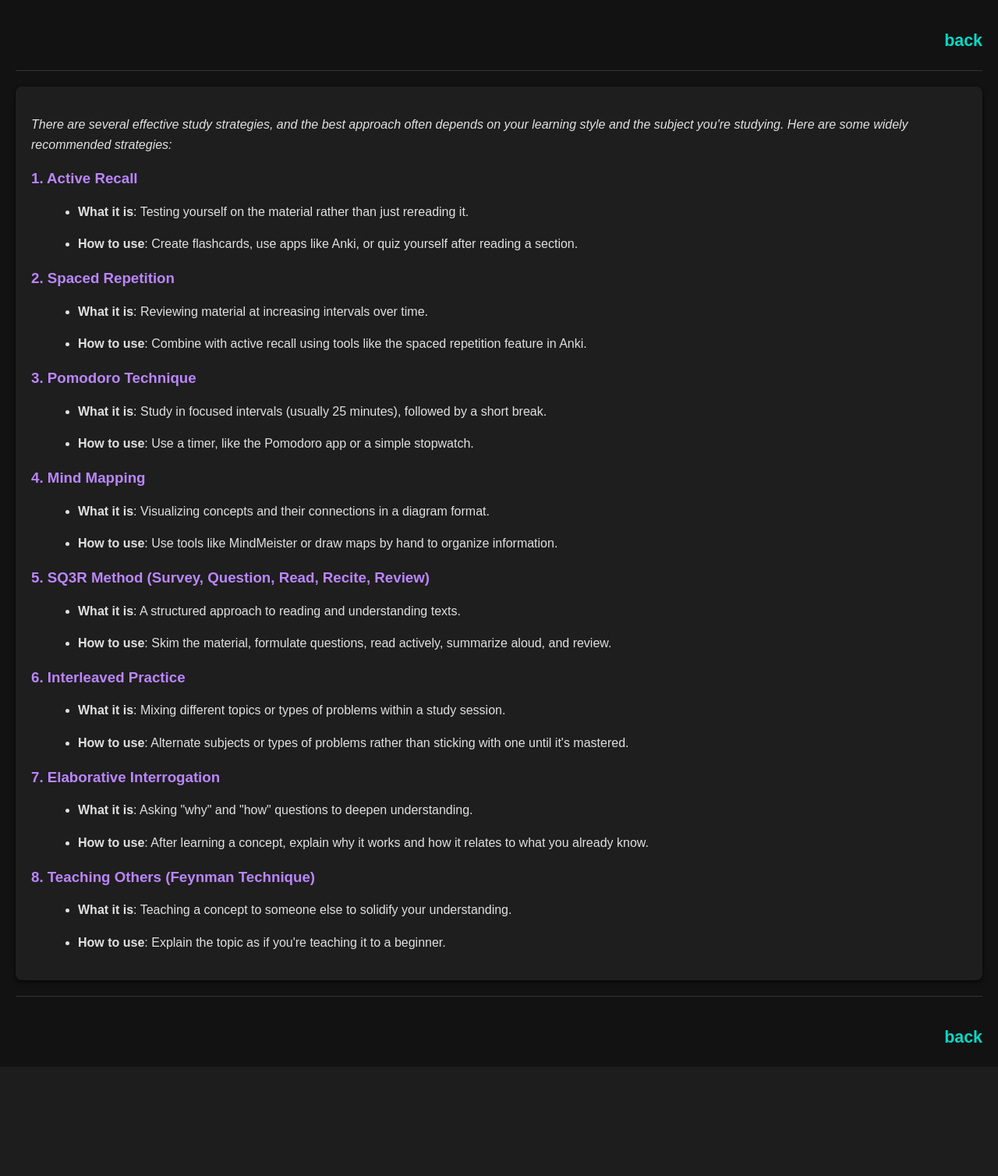
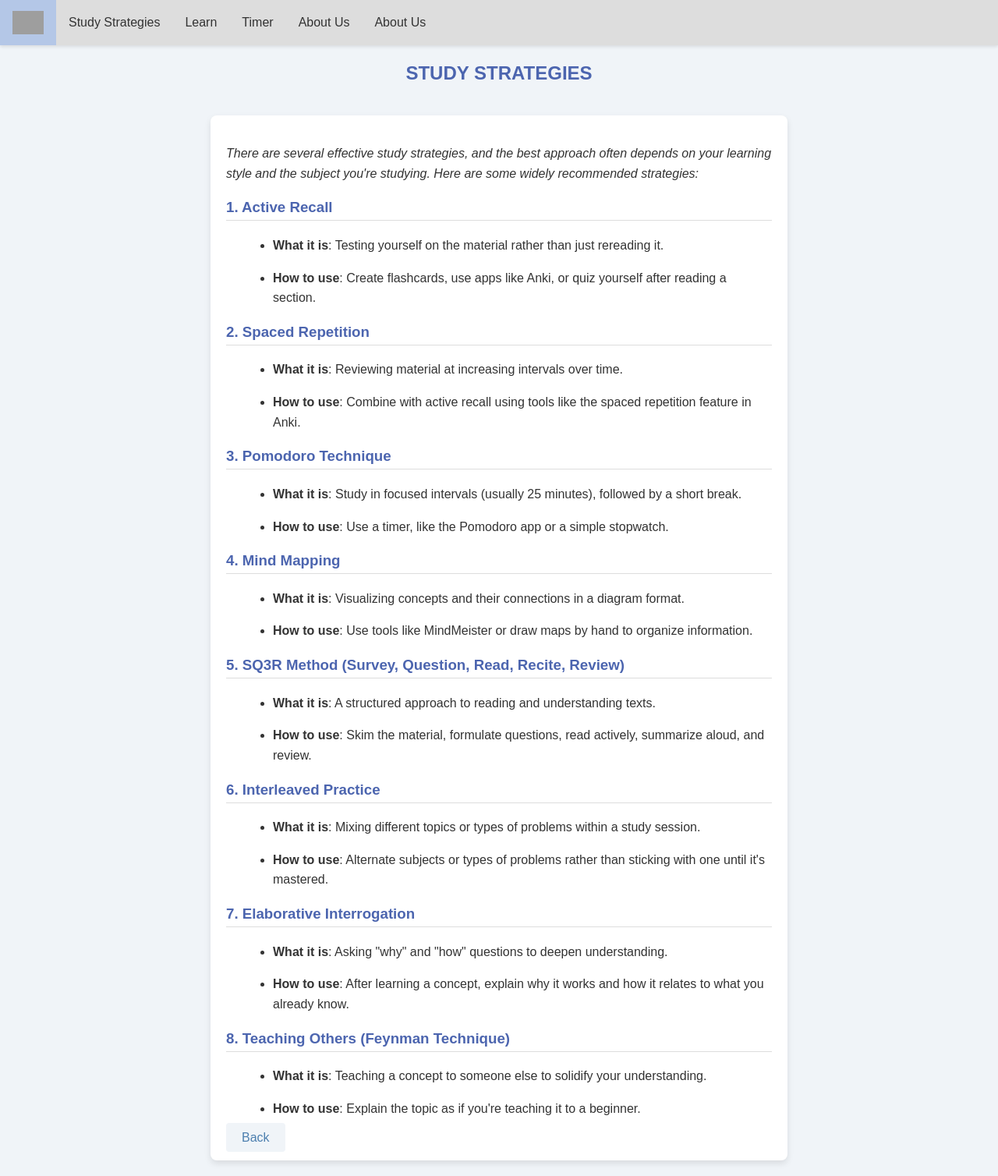
Before and after one commit to Quakerhash/Pomodoro-Timer, a Django app: template templates/Studys.html in a window 1280 px wide. Shown: the whole page at 78% size. Before the commit the page ends 1337 px from the top, so only its background shows below. Run offline with Django 3.2, Linux system fonts and the light colour scheme; the template is opened without the code that fills it, so the values that code supplies are empty; grey boxes are pictures that could not be loaded.

Commit message:
Update Studys.html

```diff
--- a/templates/Studys.html
+++ b/templates/Studys.html
@@ -1,17 +1,95 @@
 {% load static %}
+<!DOCTYPE html>
 <html>
 <head>
+    <meta charset="UTF-8">
+    <meta name="viewport" content="width=device-width, initial-scale=1.0">
+    <title>Study Strategies</title>
     <style>
         body {
             font-family: Arial, sans-serif;
-        margin: 20px;
-        background-color: #121212;
-        color: #e0e0e0;
+            background-color: #f0f4f8;
+            display: flex;
+            justify-content: center;
+            align-items: center;
+            min-height: 100vh;
+            margin: 0;
+            padding: 20px;
+            flex-direction: column;
+            color: #333;
+        }
+
+        /* Navigation Bar Styles */
+        nav {
+            width: 100%;
+            position: fixed;
+            top: 0;
+            left: 0;
+            background-color: #ffffff;
+            box-shadow: 0 2px 4px rgba(0, 0, 0, 0.1);
+            z-index: 100;
+        }
+
+        nav ul {
+            list-style-type: none;
+            margin: 0;
+            padding: 0;
+            overflow: hidden;
+            background-color: #dddddd;
+            display: flex;
+            align-items: center;
+        }
+
+        nav li {
+            float: left;
+            margin: 0;
+            padding: 0;
+            background: none;
+            box-shadow: none;
+        }
+
+        nav li a {
+            display: block;
+            color: #333;
+            text-align: center;
+            padding: 14px 16px;
+            text-decoration: none;
+        }
+
+        nav li a:hover {
+            background-color: #b4c7e7;
+            color: #da3c03;
+        }
+
+        nav li a img {
+            height: 30px;
+            vertical-align: middle;
+        }
+
+        /* Content styles */
+        .content {
+            margin-top: 60px;
+            width: 100%;
+            display: flex;
+            flex-direction: column;
+            align-items: center;
+        }
+
+        .container {
+            background-color: #ffffff;
+            padding: 20px;
+            border-radius: 8px;
+            box-shadow: 0 4px 8px rgba(0, 0, 0, 0.1);
+            margin-top: 30px;
+            width: 100%;
+            max-width: 700px;
         }
 
         h3 {
-        color: #bb86fc;
+            color: #4c65af;
             margin-top: 20px;
+            border-bottom: 1px solid #ddd;
+            padding-bottom: 5px;
         }
 
         p {
@@ -28,99 +106,114 @@
         }
 
         a {
+            color: #2980b9;
             text-decoration: none;
-        color: #03dac6;
-        font-weight: bold;
+            transition: color 0.3s ease;
         }
 
         a:hover {
-        text-decoration: none;
             color: #da3c03;
         }
 
-    h6 {
-        margin-top: 40px;
-    }
-
-    .container {
-        background-color: #1e1e1e;
-        padding: 20px;
-        border-radius: 8px;
-        box-shadow: 0 2px 5px rgba(0, 0, 0, 0.7);
-    }
-
-    hr {
-        border: 0;
-        border-top: 1px solid #333;
-        margin: 20px 0;
+        label {
+            font-size: 24px;
+            font-weight: bold;
+            display: block;
+            margin-bottom: 10px;
+            color: #4c65af;
+            text-align: center;
         }
 
         a.back-link {
-        font-size: 200%;
-        text-align: right;
+            align-self: flex-end;
+            color: #4c7faf;
+            font-size: 16px;
+            margin-top: 20px;
+            text-decoration: none;
+            padding: 10px 20px;
+            border-radius: 4px;
+            background-color: #f0f4f8;
+            transition: background-color 0.3s ease;
+        }
+
+        a.back-link:hover {
+            background-color: #e0e4e8;
+            color: #da3c03;
         }
     </style>
 </head>
 <body>
-<h6 style="text-align: right;">
-<a href="{% url 'home' %}" class="back-link">back</a>
-</h6>
-<hr>
+    <!-- Navigation Bar -->
+    <nav>
+        <ul>
+            <li><a href="{% url 'home' %}">
+                <img src="Pomodoro-Timer\static\images/logo.png" alt="Logo">
+            </a></li>
+            <li><a href="{% url 'ss' %}">Study Strategies</a></li>
+            <li><a href="{% url 'learn' %}">Learn</a></li>
+            <li><a href="{% url 'Timer' %}">Timer</a></li>
+            <li><a href="{% url 'Progress' %}">About Us</a></li>
+            <li><a href="{% url 'about' %}">About Us</a></li>
+        </ul>
+    </nav>
+
+    <div class="content">
+        <label for="chk" aria-hidden="true">STUDY STRATEGIES</label>
+
         <div class="container">
             <p><i>There are several effective study strategies, and the best approach often depends on your learning style and the subject you're studying. Here are some widely recommended strategies:</i></p>
 
-    <h3>1. <strong>Active Recall</strong></h3>
+            <h3>1. Active Recall</h3>
             <ul>
                 <li><p><strong>What it is</strong>: Testing yourself on the material rather than just rereading it.</p></li>
                 <li><p><strong>How to use</strong>: Create flashcards, use apps like Anki, or quiz yourself after reading a section.</p></li>
             </ul>
 
-    <h3>2. <strong>Spaced Repetition</strong></h3>
+            <h3>2. Spaced Repetition</h3>
             <ul>
                 <li><p><strong>What it is</strong>: Reviewing material at increasing intervals over time.</p></li>
                 <li><p><strong>How to use</strong>: Combine with active recall using tools like the spaced repetition feature in Anki.</p></li>
             </ul>
 
-    <h3>3. <strong>Pomodoro Technique</strong></h3>
+            <h3>3. Pomodoro Technique</h3>
             <ul>
                 <li><p><strong>What it is</strong>: Study in focused intervals (usually 25 minutes), followed by a short break.</p></li>
                 <li><p><strong>How to use</strong>: Use a timer, like the Pomodoro app or a simple stopwatch.</p></li>
             </ul>
 
-    <h3>4. <strong>Mind Mapping</strong></h3>
+            <h3>4. Mind Mapping</h3>
             <ul>
                 <li><p><strong>What it is</strong>: Visualizing concepts and their connections in a diagram format.</p></li>
                 <li><p><strong>How to use</strong>: Use tools like MindMeister or draw maps by hand to organize information.</p></li>
             </ul>
 
-    <h3>5. <strong>SQ3R Method (Survey, Question, Read, Recite, Review)</strong></h3>
+            <h3>5. SQ3R Method (Survey, Question, Read, Recite, Review)</h3>
             <ul>
                 <li><p><strong>What it is</strong>: A structured approach to reading and understanding texts.</p></li>
                 <li><p><strong>How to use</strong>: Skim the material, formulate questions, read actively, summarize aloud, and review.</p></li>
             </ul>
 
-    <h3>6. <strong>Interleaved Practice</strong></h3>
+            <h3>6. Interleaved Practice</h3>
             <ul>
                 <li><p><strong>What it is</strong>: Mixing different topics or types of problems within a study session.</p></li>
                 <li><p><strong>How to use</strong>: Alternate subjects or types of problems rather than sticking with one until it's mastered.</p></li>
             </ul>
 
-    <h3>7. <strong>Elaborative Interrogation</strong></h3>
+            <h3>7. Elaborative Interrogation</h3>
             <ul>
                 <li><p><strong>What it is</strong>: Asking "why" and "how" questions to deepen understanding.</p></li>
                 <li><p><strong>How to use</strong>: After learning a concept, explain why it works and how it relates to what you already know.</p></li>
             </ul>
 
-    <h3>8. <strong>Teaching Others (Feynman Technique)</strong></h3>
+            <h3>8. Teaching Others (Feynman Technique)</h3>
             <ul>
                 <li><p><strong>What it is</strong>: Teaching a concept to someone else to solidify your understanding.</p></li>
                 <li><p><strong>How to use</strong>: Explain the topic as if you're teaching it to a beginner.</p></li>
             </ul>
+
+            <a href="{% url 'home' %}" class="back-link">Back</a>
         </div>
-<hr>
-<h6 style="text-align: right;">
-<a href="{% url 'home' %}" class="back-link">back</a>
-</h6>
+    </div>
+    <script src="{% static 'site-timer.js' %}"></script>
 </body>
 </html>
-<script src="{% static 'site-timer.js' %}"></script>
```
Lines whose indentation alone changed are shown as unchanged.
